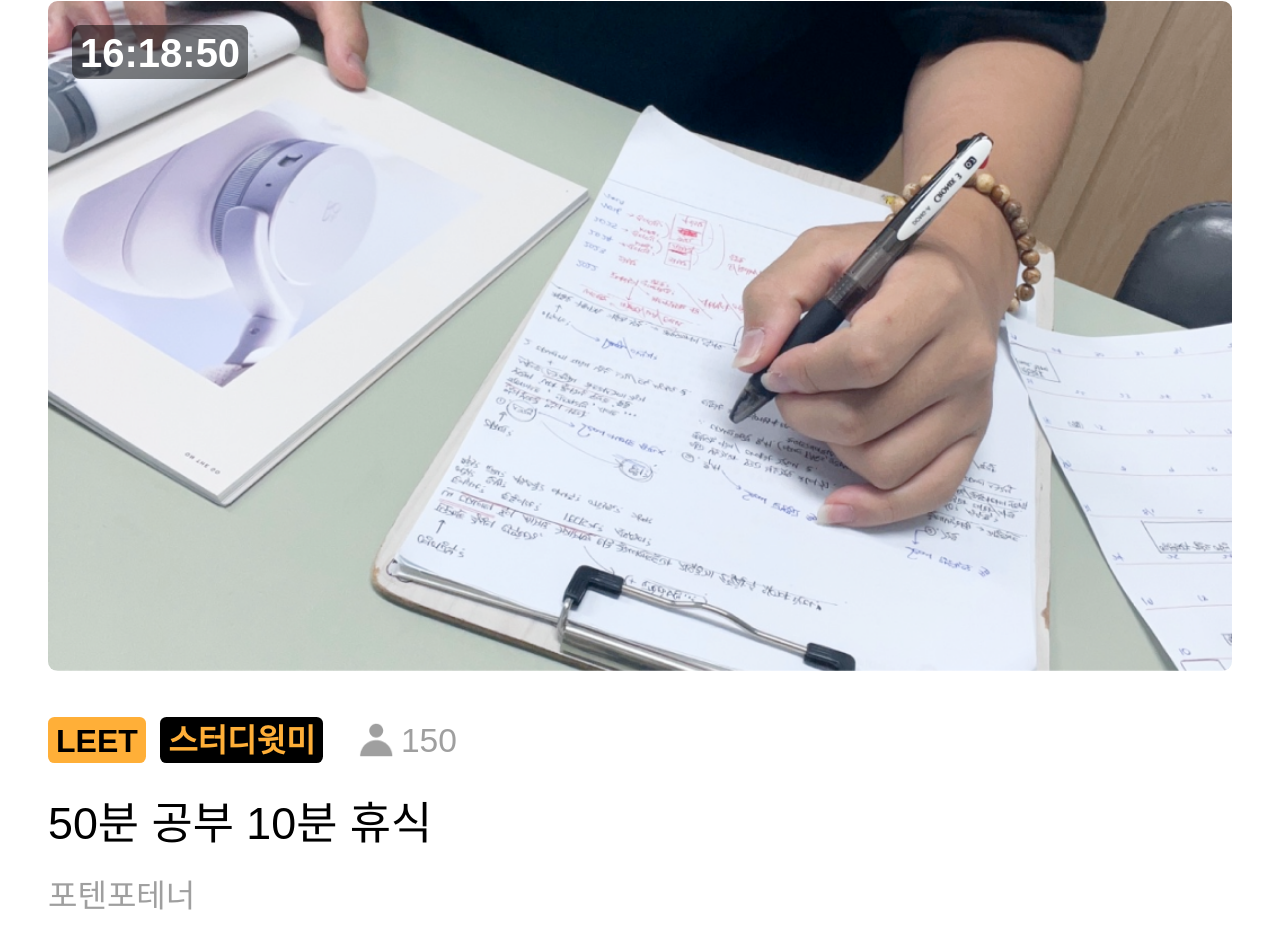
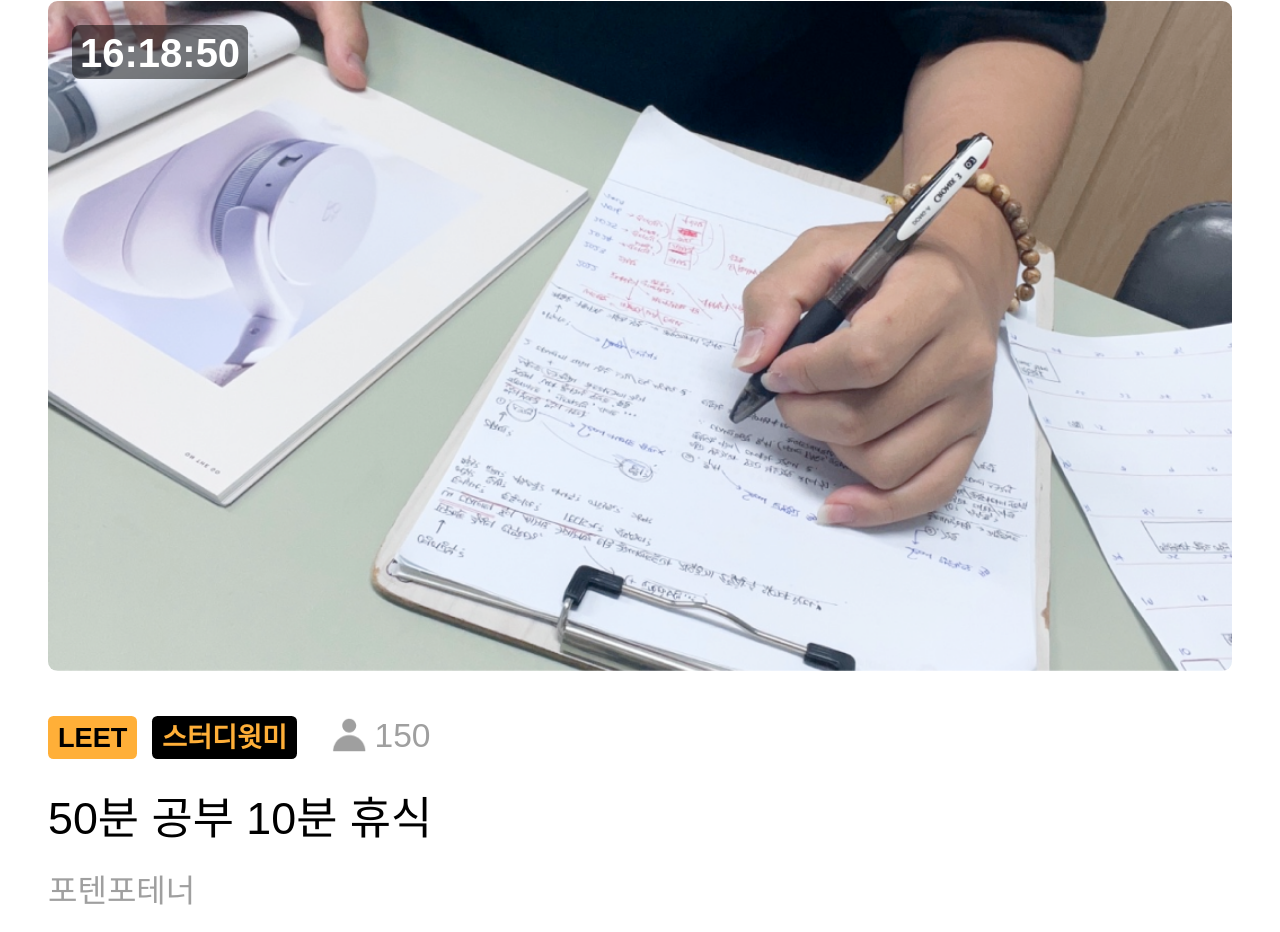
Before and after one commit to Chaeeun2/FORTEN, a plain HTML site: page index.html in a window 1280 px wide. Shown: the part 366-1298 px from the top of the page. Drawn offline with Linux system fonts and the light colour scheme; a web font is replaced by a local one.

Commit message:
first commit

```diff
--- a/styles.css
+++ b/styles.css
@@ -50,10 +50,10 @@ body {
 }
 
 .keyword {
-    font-size: 2em;
+    font-size: 1.7em;
     font-weight: 600;
     border-radius: 0.2em;
-    padding: 6px 8px 4px 8px;
+    padding: 6px 10px;
     margin-right: 10px;
 }
 
```
